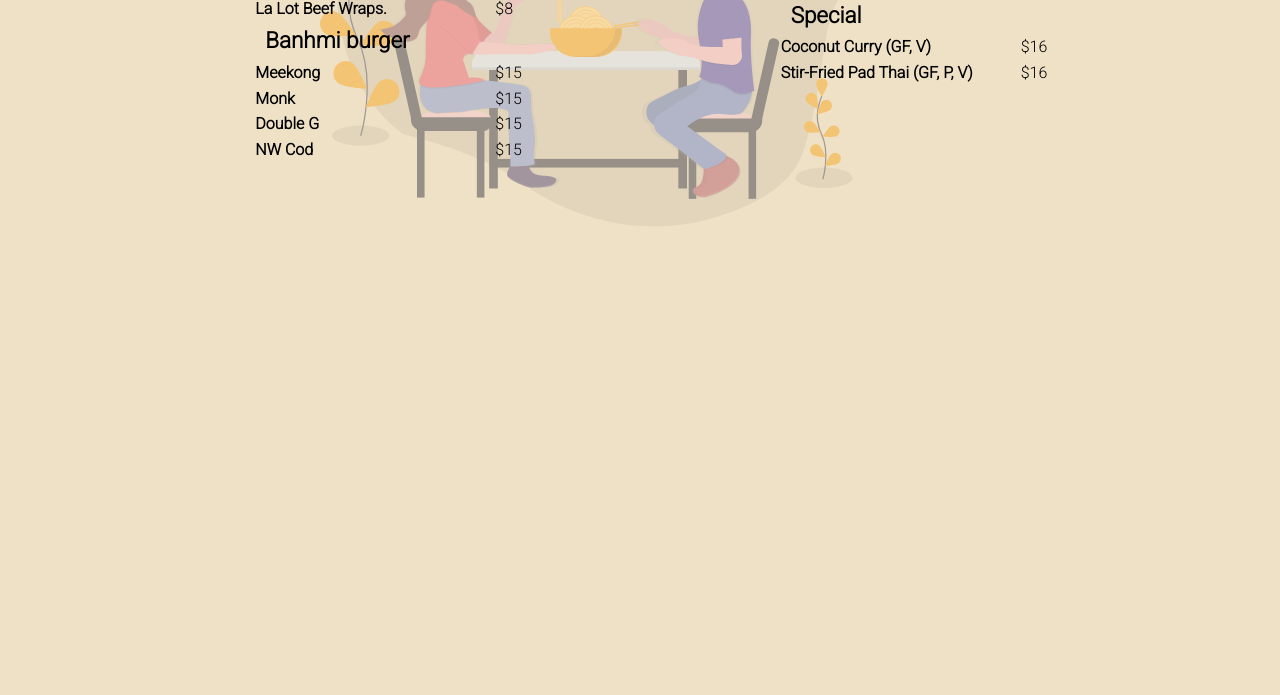
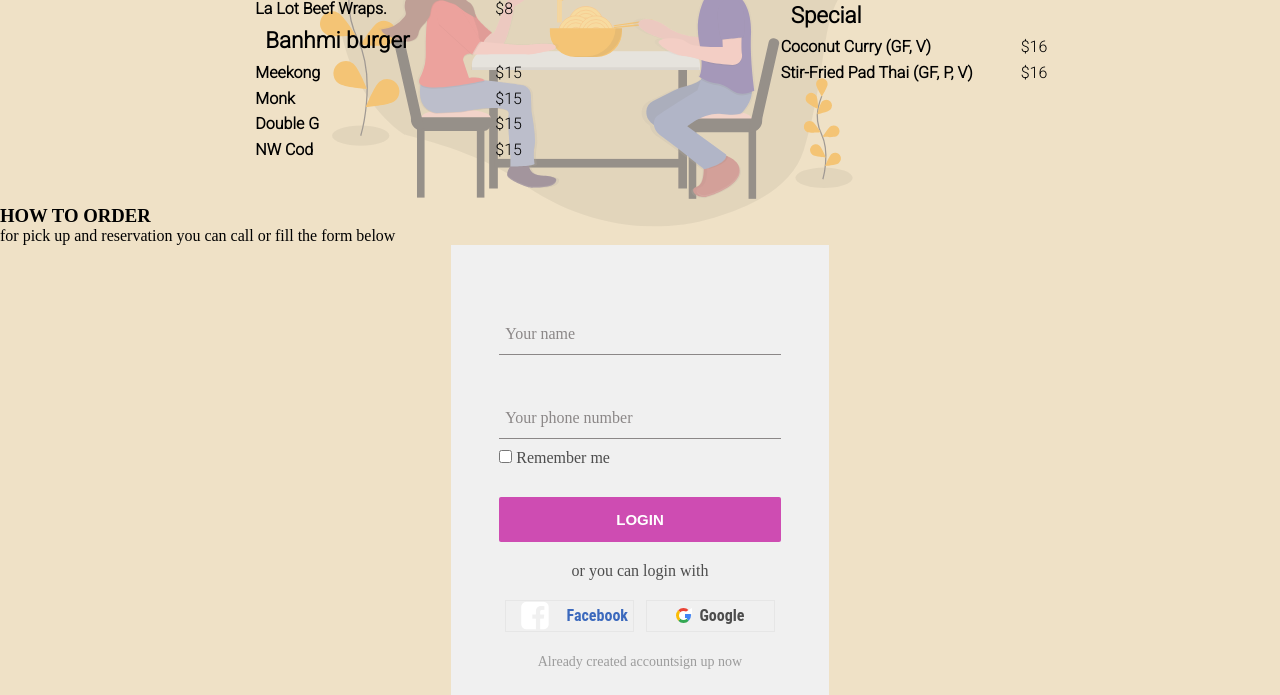
Before and after one commit to donggo-git/restaurant-project, a PHP site: page /restaurantProject.html in a window 1280 px wide. Shown: the part 1994-2689 px from the top of the page. Before the commit the page ends 2220 px from the top, so only its background shows below. Run offline with PHP 8.4, Linux system fonts and the light colour scheme; some libraries are stand-ins or nearby versions; some web fonts are replaced.

Commit message:
add form for reservation

```diff
--- a/restaurantProject.css
+++ b/restaurantProject.css
@@ -244,3 +244,198 @@ i{
 #review{
     margin: 15vh 0 0 0;
 }
+form{
+
+    background-color: rgb(240, 240, 240);
+    height: 40vh;
+    width: 22vw;
+    margin: 0 auto;
+    padding: 2.9rem 3rem;
+    padding-bottom: 25px;
+    display: flex;
+    flex-direction: column;
+    height: auto;
+    overflow: hidden;
+}
+.login-form{
+    opacity: 1;
+}
+.register-form{
+    opacity: 0;
+    transition: all 0.2s;
+    height: 0;
+    z-index: -1;
+}@keyframes change-height{
+    100%{
+        height: auto;
+        z-index: 1;
+        opacity: 1;
+    }
+}
+h2{
+    text-align: center;
+    margin-bottom: 1rem;
+    font-family: 'Poppins', sans-serif;
+}
+.txt-field{
+    position: relative;
+    margin: 1.4rem 0;
+    border-bottom: 1px solid rgb(139, 135, 135);
+    margin-bottom: 20px;
+}
+.txt-field span{
+    content: "";
+    position: absolute;
+    height: 1px;
+    width: 0;
+    top: 100%;
+    left: 0;
+    background-color:  rgb(4, 151, 209);
+    transition: all 0.2s;
+}
+.txt-field input{
+    height: 40px;
+    width: 100%;
+    background: none;
+    border: none;
+    font-size: 18px;
+    background: none;
+    outline: none;
+    padding:  0 6px;
+    color:rgb(77, 77, 77);
+}
+.txt-field input:focus ~ label{
+    transform: translate(0, -180%);
+    font-size: 12px;
+    color: rgb(4, 151, 209);
+}
+.txt-field input:invalid ~ label{
+    transform: translate(0, -180%);
+    font-size: 12px;
+    color: rgb(4, 151, 209);
+}
+.txt-field input:focus ~ span{
+    width: 100%;
+}
+.txt-field label{
+    position: absolute;
+    top: 50%;
+    left: 6px;
+    transform: translate(0,-50%);
+    pointer-events: none;
+    color:rgb(139, 135, 135);
+    transition: all 0.5s;
+}
+.password{
+    margin-bottom: 10px
+}
+ .remember-me{
+     margin-bottom: 30px;
+ }
+ .fake-check{
+     display: inline-block;
+     background-color: red;
+     height: 13px;
+     width: 13px;
+     border-radius: 20%;
+     position: relative
+ }
+ .fake-check :after{
+     height: 30px;
+     width: 30px;
+     border: 1px solid white;
+     position: absolute;
+     background: none;
+ }
+ .remember{
+     color:rgb(77, 77, 77);
+ }
+ input[type="checkbox"]{
+     color: pink;
+     background-color: pink;
+ }
+input[type="submit"]{
+    width: 100%;
+    text-align: center;
+    padding: 14px 0;
+    font-size: 15px;
+    font-weight: 600;
+    color: white;
+    background-color:rgb(206, 76, 178);
+    border: none;
+    border-radius: 2px;
+    cursor: pointer;
+}
+.line-text{
+    margin-top: 20px;
+    text-align: center;
+    color: rgb(77, 77, 77);
+}
+.other-login-container{
+    margin-top: 20px;
+    display: flex;
+    width: 100%;
+    justify-content: space-around;
+}
+.other-login{
+    height: 30px;
+    width: 45%;
+    padding: 0px;
+    border: 1px solid rgb(230, 230, 230);
+    display: flex;
+    align-items: center;
+    justify-content: center;
+    color: rgb(77, 77, 77);
+    font-weight: 600;
+    cursor: pointer;
+}
+.other-login p{
+    margin-left: 8px;
+    font-family: 'Roboto Condensed', sans-serif;;
+}
+.facebook{
+    color: rgb(59, 105, 189);;
+}
+#google{
+    position: relative;
+  border-top: 3.8px solid #EA4335;
+  border-right: 3.8px solid #4285F4;
+  border-bottom: 3.8px solid #34A853;
+  border-left: 3.8px solid #FBBC05;
+  border-radius: 50%;
+  background-color: #FFFFFF;
+  width: 9px;
+  height: 9px;
+  padding: 0;
+}
+#google::before {
+    content: "";
+    z-index: 100;
+    position: absolute;
+    top: 50%;
+    right: -2px;
+    transform: translateY(-50%);
+    width: 5px;
+    height: 4px;
+    background: #4285F4;
+  }
+
+  #google::after {
+    content: "";
+    z-index: 101;
+    position: absolute;
+    border-top: 6px solid transparent;
+    border-right: 10px solid #FFFFFF;
+    top: -3px;
+    right: -3.5px;
+    width: 0;
+    height: 0;
+  }
+  .sign-up{
+      font-size: 14px;
+      display: flex;
+      margin-top: 1.4rem;
+      text-align: center;
+      color: rgb(156, 156, 156);
+      justify-content: center;
+  }
--- a/restaurantProject.html
+++ b/restaurantProject.html
@@ -26,7 +26,7 @@
             <ul>
                 <li><a href="#about-us" id="about-us-link">ABOUT US</a></li>
                 <li><a href="#menus">MENUS</a></li>
-                <li><a href="#">CONTACT</a></li>
+                <li><a href="#contact">CONTACT</a></li>
             </ul>
         </nav>
         <div class="header-background"></div>
@@ -271,8 +271,43 @@
 
             </div>
         </section>
-        <section id='review'>
+        <section id='contact'>
+            <h3>HOW TO ORDER</h3>
+            <p>for pick up and reservation you can call or fill the form below </p>
+            <form class="login-form">
+                <div class="txt-field">
+                    <input type="text" name="username" class="username">
+                    <span></span>
+                    <label for="username">Your name</label>
+                </div>
+                <div class="txt-field password">
+                    <input type="password" name="password">
+                    <span></span>
+                    <label for="password">Your phone number</label>
+                </div>
+                <div class='remember-me'>
+                    <input name="remember-me" type="checkbox">
 
+                    <label for="remeber-me" class="remember">Remember me</label>
+                </div>
+                <input type="submit" value="LOGIN">
+                <div class="line-text"><span>or you can login with</span></div>
+                <div class="other-login-container">
+                    <div class="facebook other-login"><i class="fab fa-facebook-square"></i>
+                        <p>Facebook</p>
+                    </div>
+                    <div class="google-account other-login">
+                        <div id="google"></div>
+                        <p>Google</p>
+                    </div>
+                </div>
+                <div class="sign-up">
+                    <p>Already created account</p>
+                    <p class="change-page">sign up now</p>
+                </div>
+
+            </form>
+            <a href="https://www.doordash.com/store/meekong-bar-seattle-911639/en-US"></a>
         </section>
     </main>
 </body>
```
